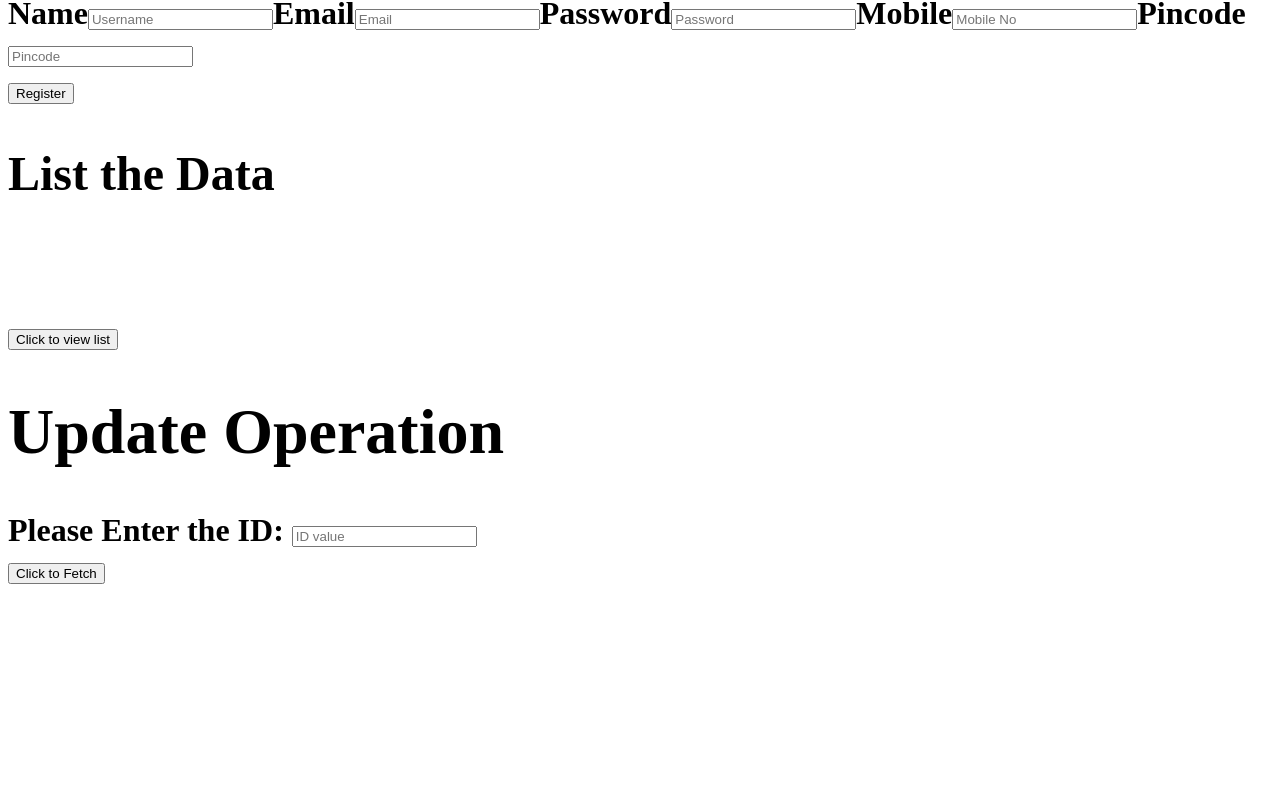
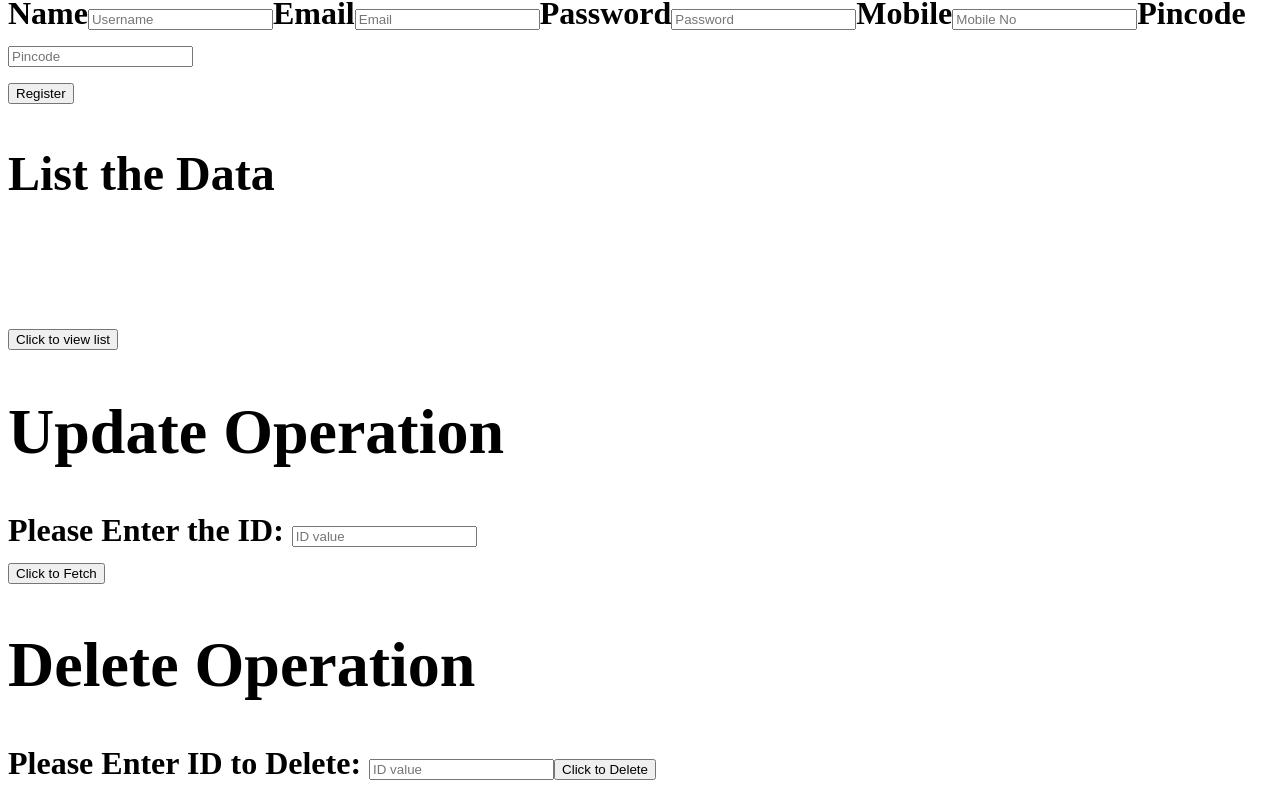
Before and after one commit to sureshak/Angular2-CRUD, an Angular app: page / in a window 1280 px wide. Shown: the part 346-1150 px from the top of the page. Before the commit the page ends 953 px from the top, so only its background shows below. Built offline with nearby package versions, Linux system fonts and the light colour scheme; what ng2-sharebuttons would draw is missing.

Commit message:
delete opration implemented

```diff
--- a/src/app/app.component.html
+++ b/src/app/app.component.html
@@ -18,4 +18,5 @@
  <app-create *ngIf="edited==true"></app-create>
  <app-list1></app-list1>
  <app-update></app-update>
+ <app-delete></app-delete>
 </h1>
--- /dev/null
+++ b/src/app/delete.component.html
@@ -0,0 +1,8 @@
+<div>
+<h1>Delete Operation</h1>
+<label for="ID No:">Please Enter ID to Delete</label>: <input id="Update" type="text" class="form-control" placeholder="ID value"  [(ngModel)]="del"  >
+<button (click)=gett() class="btn btn-primary">Click to Delete </button>
+</div>
+<div id="sucsss" [hidden]="!succ">
+  	<h1>Data Deleted!!!</h1>
+  	</div>
--- /dev/null
+++ b/src/app/delete.component.ts
@@ -0,0 +1,18 @@
+import { Component,OnInit } from '@angular/core';
+import{DeleteService} from './delete.service';
+
+@Component({
+  selector: 'app-delete',
+  templateUrl: './delete.component.html'
+})
+export class DeleteComponent implements OnInit {
+	del;
+	succ=false;
+	constructor(public delee:DeleteService){}
+	ngOnInit() {};
+	gett(){
+		this.delee.dele("http://192.168.6.153:8000/bk/rud/"+this.del+"/").subscribe(data =>{console.log(data)})
+	    this.succ=true;
+	    this.del="";
+	}
+}
--- /dev/null
+++ b/src/app/delete.service.ts
@@ -0,0 +1,12 @@
+import{Injectable} from '@angular/core';
+import {Http, Response} from '@angular/http';
+import {Observable} from 'rxjs/Rx';
+
+@Injectable()
+export class DeleteService {
+
+	constructor(private _dele:Http) {}
+	dele(urll){
+		 return this._dele.delete(urll).map((res:Response) => res.json());
+	}
+}
```
Also changed, not shown: src/app/app.module.ts (+5 -2 lines).
